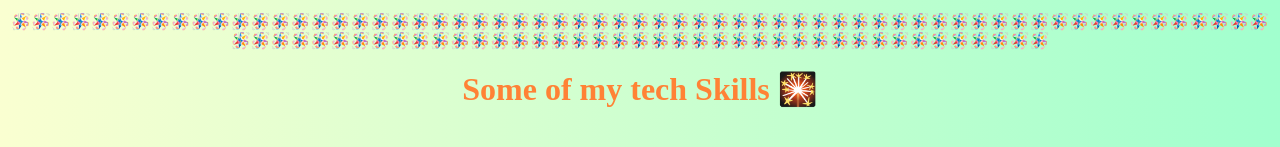
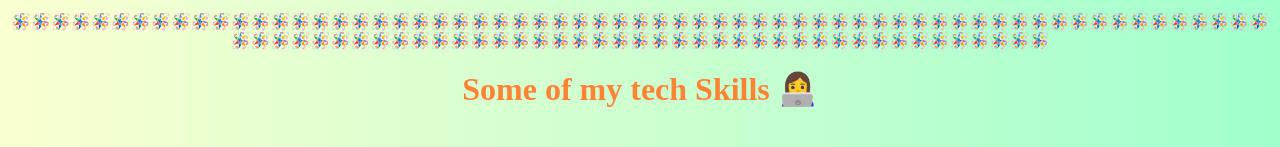
Before and after one commit to RiyaAgrawal17/Portfolio-app, a React (Create React App) app: page /About in a window 1280 px wide. Shown: the part 361-508 px from the top of the page. Built offline with nearby package versions, Linux system fonts and the light colour scheme.

Commit message:
changed layout

```diff
--- a/src/components/About.js
+++ b/src/components/About.js
@@ -21,7 +21,7 @@ function About() {
   </div>
 <br />
   🪅🪅🪅🪅🪅🪅🪅🪅🪅🪅🪅🪅🪅🪅🪅🪅🪅🪅🪅🪅🪅🪅🪅🪅🪅🪅🪅🪅🪅🪅🪅🪅🪅🪅🪅🪅🪅🪅🪅🪅🪅🪅🪅🪅🪅🪅🪅🪅🪅🪅🪅🪅🪅🪅🪅🪅🪅🪅🪅🪅🪅🪅🪅🪅🪅🪅🪅🪅🪅🪅🪅🪅🪅🪅🪅🪅🪅🪅🪅🪅🪅🪅🪅🪅🪅🪅🪅🪅🪅🪅🪅🪅🪅🪅🪅🪅🪅🪅🪅🪅🪅🪅🪅🪅
-  <h1 style={{ marginTop: "20px"}}>Some of my tech Skills 🎇</h1>
+  <h1 style={{ marginTop: "20px"}}>Some of my tech Skills 👩‍💻</h1>
   <div className="row">
 
         {
```
